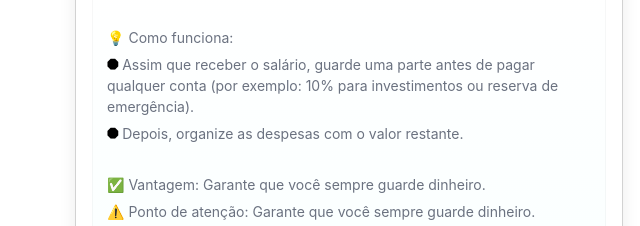
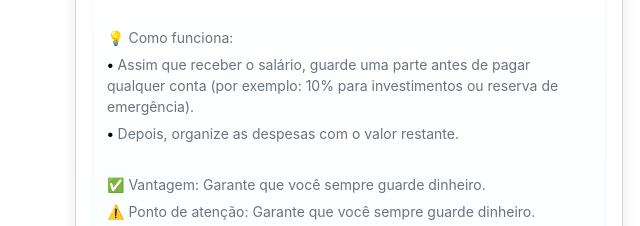
Before and after one commit to Estephani143/projetoextensao, a plain HTML site: page pague.html in a window 1280 px wide. Shown: the part 493-719 px from the top of the page, 95-735 px from the left. Drawn offline with nearby package versions, Linux system fonts and the light colour scheme.

Commit message:
Update pague.html

```diff
--- a/pague.html
+++ b/pague.html
@@ -62,8 +62,8 @@
               <div class="method-card">
                 <small>📌 Objetivo: Priorizar a construção de patrimônio.</small><br>
                 <small>💡 Como funciona:</small>
-                <small><strong style="color:#000">&#11203;</strong> Assim que receber o salário, guarde uma parte antes de pagar qualquer conta (por exemplo: 10% para investimentos ou reserva de emergência).</small>
-                <small><strong style="color:#000">&#11203;</strong> Depois, organize as despesas com o valor restante.</small>
+                <small><strong style="color:#000">•</strong> Assim que receber o salário, guarde uma parte antes de pagar qualquer conta (por exemplo: 10% para investimentos ou reserva de emergência).</small>
+                <small><strong style="color:#000">•</strong> Depois, organize as despesas com o valor restante.</small>
                 <br>
                 <small>✅ Vantagem: Garante que você sempre guarde dinheiro.</small>
                 <small>⚠️ Ponto de atenção: Garante que você sempre guarde dinheiro.</small>
```
